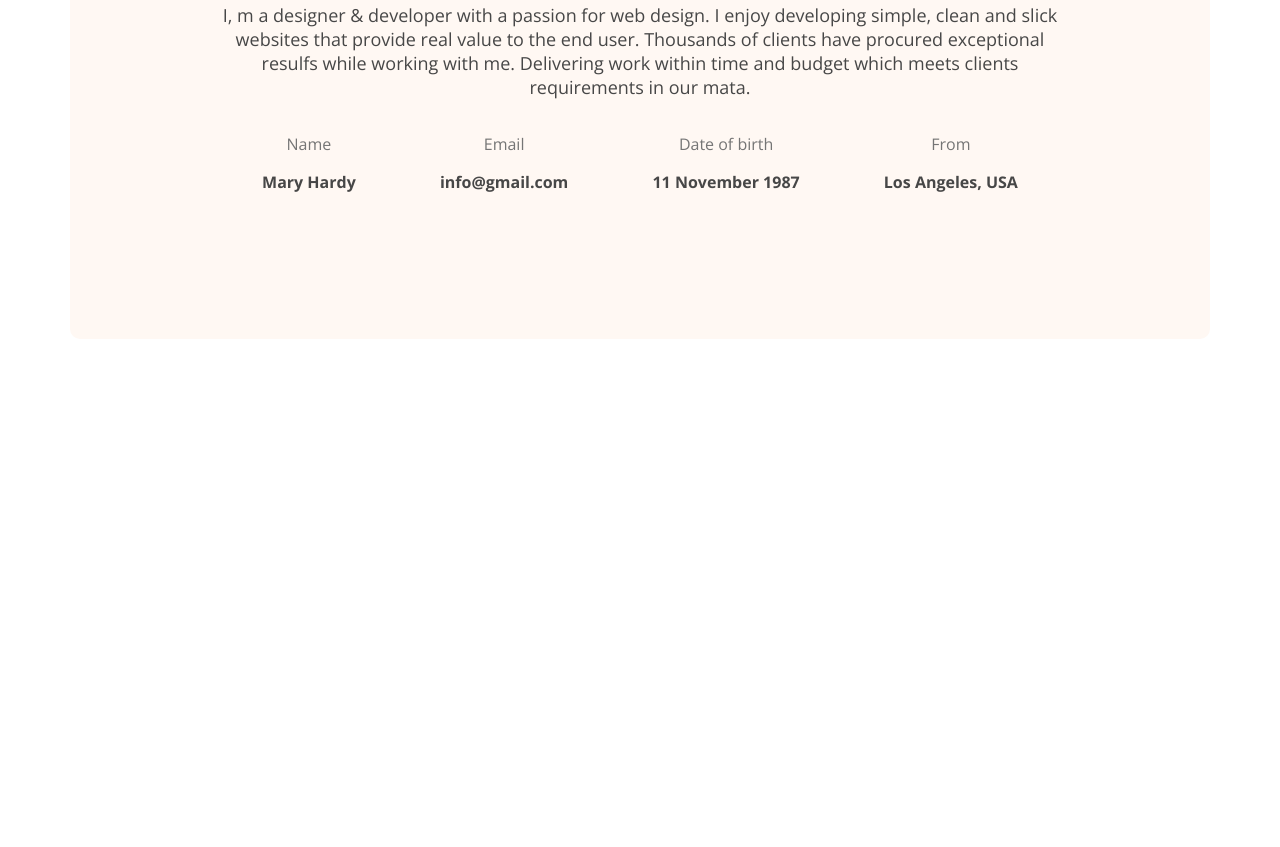
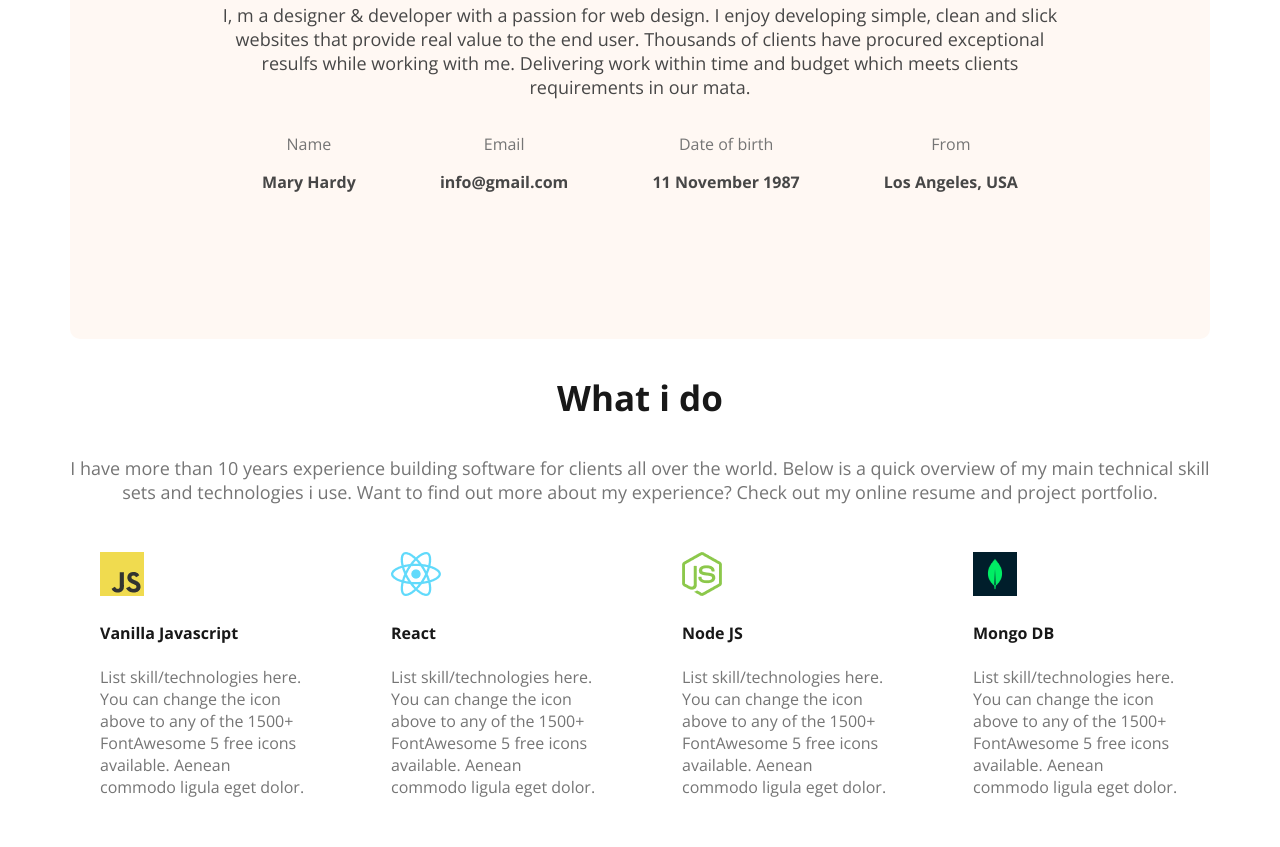
Before and after one commit to savecodes/Assingment_1, a plain HTML site: page index.html in a window 1280 px wide. Shown: the part 1209-2056 px from the top of the page. Before the commit the page ends 1556 px from the top, so only its background shows below. Drawn offline with nearby package versions, Linux system fonts and the light colour scheme.

Commit message:
almost done card section

```diff
--- a/index.html
+++ b/index.html
@@ -25,10 +25,11 @@
         </nav>
         <div class="banner">
             <div class="banner-content">
-                <h4 class="banner-greetings dark-2">Hi, I  am</h4>
+                <h4 class="banner-greetings dark-2">Hi, I am</h4>
                 <h1 class="banner-title">Mary Hardy</h1>
                 <p class="banner-description dark-3">
-                    Shot what able cold new see hold.Friendly as an betrayed formerly he. Morning because as to society behaved moments.
+                    Shot what able cold new see hold.Friendly as an betrayed formerly he. Morning because as to society
+                    behaved moments.
                 </p>
                 <button class="btn-primary">Download CV</button>
                 <button class="btn-primary">Contact</button>
@@ -41,7 +42,10 @@
         <section class="about bg-color">
             <h3 class="section-title dark-1">About Me</h3>
             <p class="section-description dark-2">
-                I, m a designer & developer with a passion for web design. I enjoy developing simple, clean and slick websites that provide real value to the end user. Thousands of clients have procured exceptional resulfs while working with me. Delivering work within time and budget which meets clients requirements in our mata.
+                I, m a designer & developer with a passion for web design. I enjoy developing simple, clean and slick
+                websites that provide real value to the end user. Thousands of clients have procured exceptional resulfs
+                while working with me. Delivering work within time and budget which meets clients requirements in our
+                mata.
             </p>
             <div class="pr-infos">
                 <div class="pr-info">
@@ -62,6 +66,43 @@
                 </div>
             </div>
         </section>
+        <section class="skills">
+            <h3 class="section-title dark-1 text-center">What i do</h3>
+            <p class="section-description dark-3 text-center">
+                I have more than 10 years experience building software for clients all over the world. Below is a quick overview of my main technical skill sets and technologies i use. Want to find out more about my experience? Check out my online resume and project portfolio.
+            </p>
+
+        <div class="skills-container">
+            <div class="skill">
+                <img src="images/icons/js.png" alt="">
+                <h4 class="skill-title dark-1">Vanilla Javascript</h4>
+                <p class="skill-deschiption dark-3">
+                    List skill/technologies here. You can change the icon above to any of the 1500+ FontAwesome 5 free icons available. Aenean commodo ligula eget dolor.
+                </p>
+            </div>
+            <div class="skill">
+                <img src="images/icons/react.png" alt="">
+                <h4 class="skill-title dark-1">React</h4>
+                <p class="skill-deschiption dark-3">
+                    List skill/technologies here. You can change the icon above to any of the 1500+ FontAwesome 5 free icons available. Aenean commodo ligula eget dolor.
+                </p>
+            </div>
+            <div class="skill">
+                <img src="images/icons/nodejs.png" alt="">
+                <h4 class="skill-title dark-1">Node JS</h4>
+                <p class="skill-deschiption dark-3">
+                    List skill/technologies here. You can change the icon above to any of the 1500+ FontAwesome 5 free icons available. Aenean commodo ligula eget dolor.
+                </p>
+            </div>
+            <div class="skill">
+                <img src="images/icons/mongo.png" alt="">
+                <h4 class="skill-title dark-1">Mongo DB</h4>
+                <p class="skill-deschiption dark-3">
+                    List skill/technologies here. You can change the icon above to any of the 1500+ FontAwesome 5 free icons available. Aenean commodo ligula eget dolor.
+                </p>
+            </div>
+        </div>
+        </section>
     </main>
 
     <footer>
--- a/style.css
+++ b/style.css
@@ -35,6 +35,9 @@
 }
 .bg-color{
    background-color: #FFF8F3;
+}
+.text-center{
+    text-align: center;
 }
 
 
@@ -125,3 +128,14 @@ nav li a{
 .item-description{
     font-weight: bold;
 }
+
+/* skills style section */
+.skills-container{
+    display: flex;
+    gap: 24px;
+}
+.skill{
+    padding: 30px;
+    border-radius: 5px;
+    box-shadow: 0px 6px 50px 0px grgba(0, 0, 0, 0.06);
+}
```
